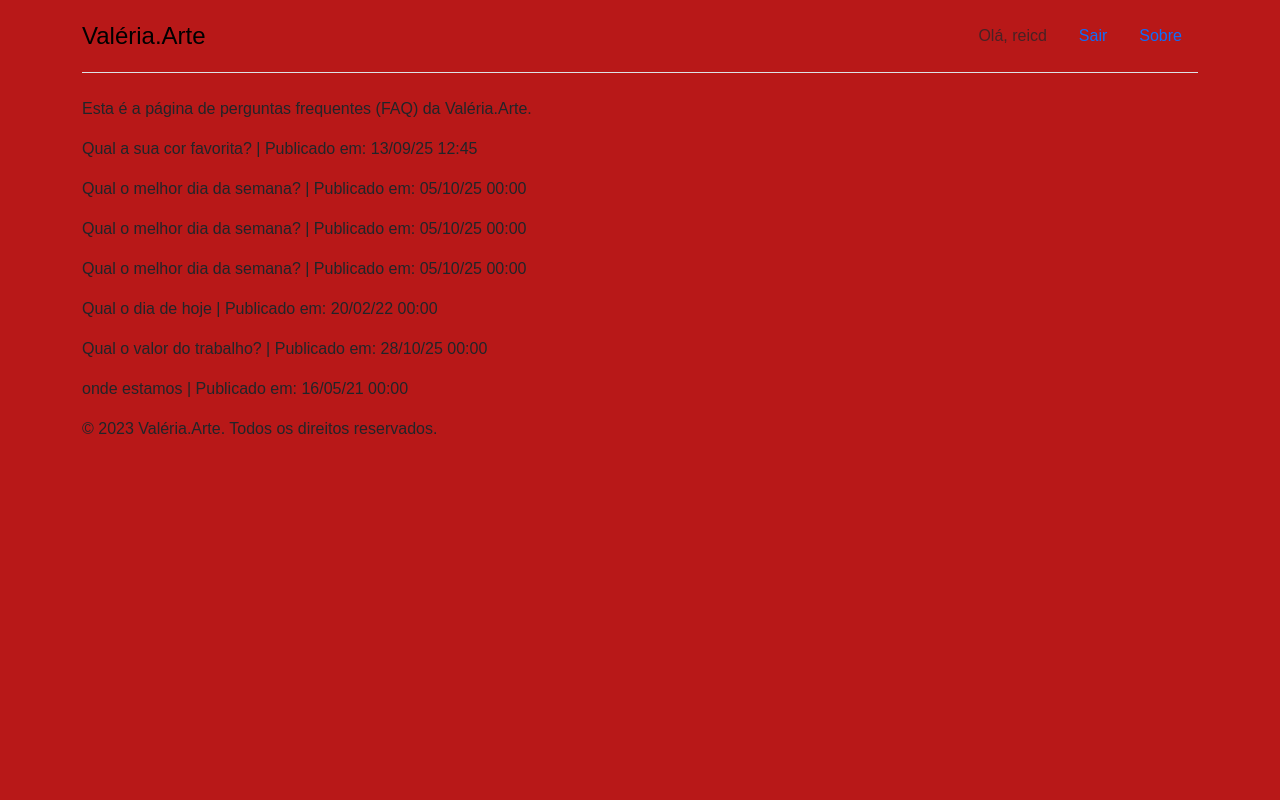
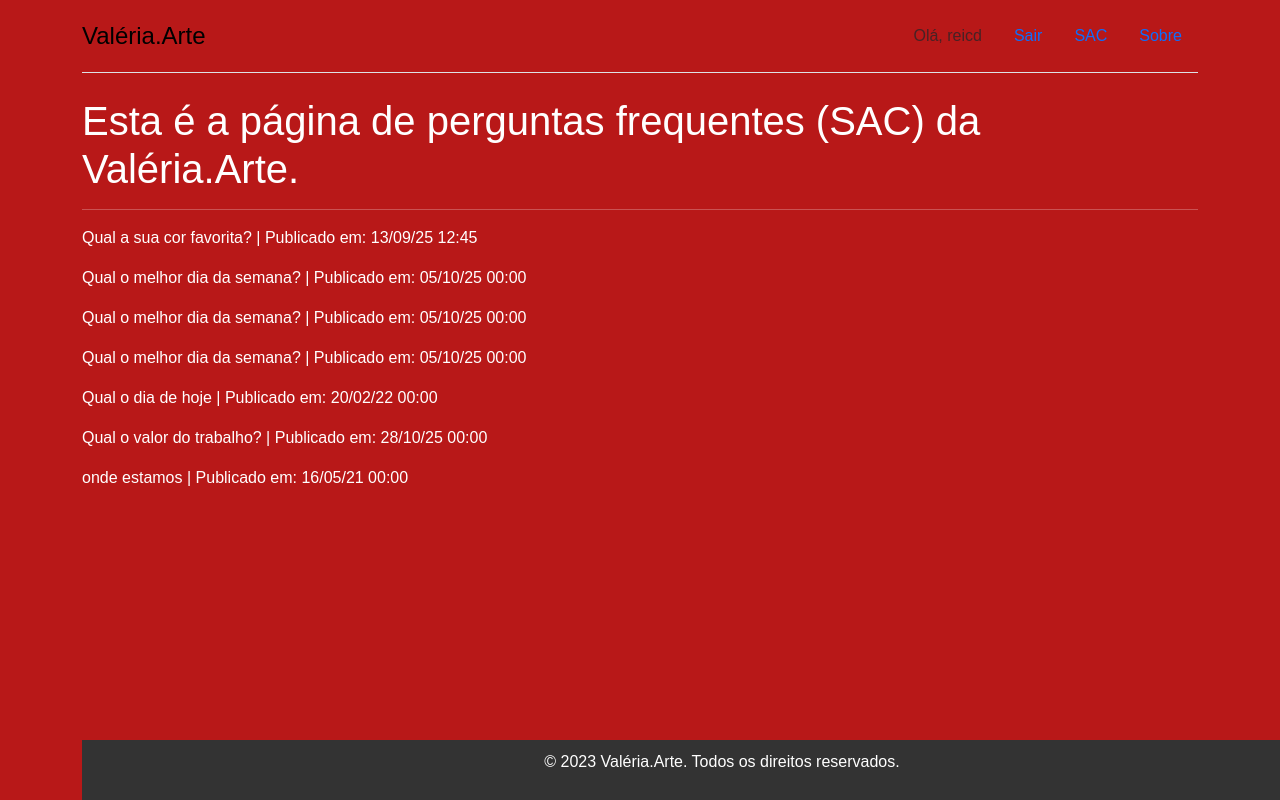
Before and after one commit to reicd/valeria_arte, a Django app: page /about/ in a window 1280 px wide. Run offline with Django 5.2, Linux system fonts and the light colour scheme; a user stored in the database is signed in; data comes from the database, SQL or seed files in the repository; both versions use the stored data as it was after the commit.

Commit message:
mudanãs pontuais
teste de layout

```diff
--- a/static/css/styles.css
+++ b/static/css/styles.css
@@ -6,4 +6,14 @@ body{
     margin: 0;
     padding: 0;
     background-color: #b81818;
+    color: #ffffff;
 }
+footer {
+    background-color: #333333;
+    color: #ffffff;
+    text-align: center;
+    padding: 10px 0;
+    position: fixed;
+    width: 100%;
+    bottom: 0;
+}
--- a/templates/_layout2.html
+++ b/templates/_layout2.html
@@ -31,7 +31,10 @@
         </li>
             {% endif %}
         <li class="nav-item">
-            <a href="{% url 'about' %}" class="nav-link">Sobre</a>
+            <a href="{% url 'about' %}" class="nav-link">SAC</a>
+        </li>
+        <li class="nav-item">
+            <a href="{% url 'index' %}" class="nav-link">Sobre</a>
         </li>
     </ul>
 
--- a/templates/sac/question.html
+++ b/templates/sac/question.html
@@ -6,14 +6,18 @@
 {% endblock head_title %}
 
 {% block content %}
-    <p>Esta é a página de perguntas frequentes (FAQ) da Valéria.Arte.</p>
+  <h1>Esta é a página de perguntas frequentes (SAC) da Valéria.Arte.</h1> <hr>
+
     {% for question in all_questions %}
+
+
         <div class="faq-item">
                 <p>{{ question.question_text }} |
                 Publicado em: {{ question.pub_date|date:"d/m/y H:i" }}</p>
         </div>
         {% empty %}
             <p>Nenhuma pergunta disponível no momento.</p>
+
     {% endfor %}
 
 
```
Also changed, not shown: db.sqlite3.
